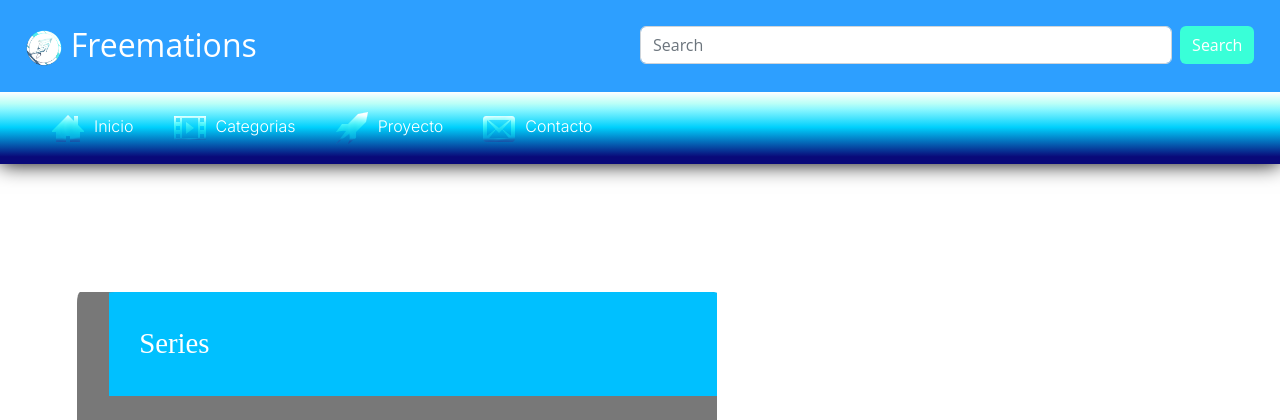
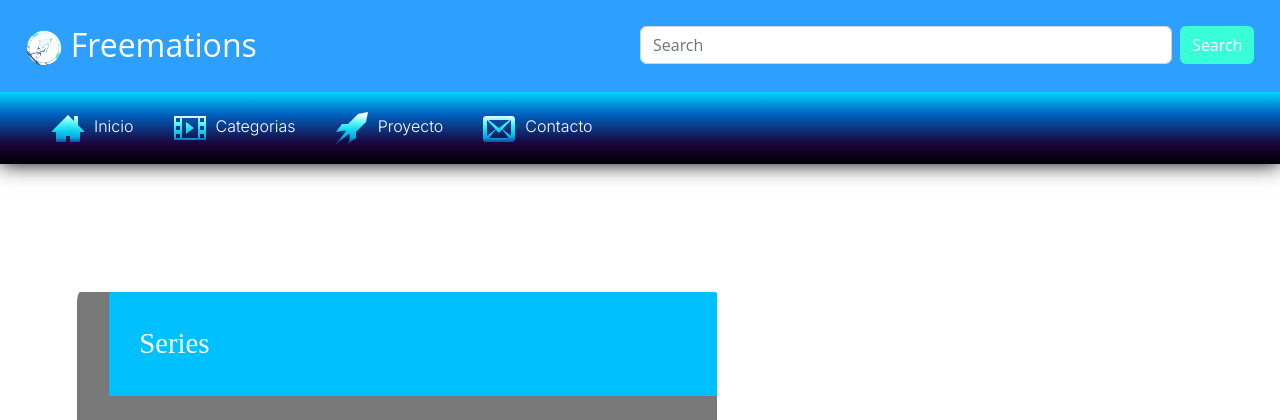
Before and after one commit to Freemations/Freemations, a PHP site: page / in a window 1280 px wide. Shown: the top 420 px of the page. Run offline with PHP 8.4, Linux system fonts and the light colour scheme.

Commit message:
Update estilos.css

```diff
--- a/CSS/estilos.css
+++ b/CSS/estilos.css
@@ -84,11 +84,11 @@ header.menu {
 
 	width:100%;
 	margin:0px;
-	background: rgb(9,9,121);
-	background: -moz-linear-gradient(0deg, rgba(9,9,121,1) 10%, rgba(0,208,252,1) 51%, rgba(140,247,255,1) 76%, rgba(186,255,247,1) 84%, rgba(255,255,255,1) 100%);
-	background: -webkit-linear-gradient(0deg, rgba(9,9,121,1) 10%, rgba(0,208,252,1) 51%, rgba(140,247,255,1) 76%, rgba(186,255,247,1) 84%, rgba(255,255,255,1) 100%);
-	background: linear-gradient(0deg, rgba(9,9,121,1) 10%, rgba(0,208,252,1) 51%, rgba(140,247,255,1) 76%, rgba(186,255,247,1) 84%, rgba(255,255,255,1) 100%);
-	filter: progid:DXImageTransform.Microsoft.gradient(startColorstr="#090979",endColorstr="#ffffff",GradientType=1); ;
+	background: rgb(0,0,0);
+	background: -moz-linear-gradient(0deg, rgba(0,0,0,1) 0%, rgba(27,4,59,1) 28%, rgba(0,97,191,1) 69%, rgba(0,211,255,1) 100%);
+	background: -webkit-linear-gradient(0deg, rgba(0,0,0,1) 0%, rgba(27,4,59,1) 28%, rgba(0,97,191,1) 69%, rgba(0,211,255,1) 100%);
+	background: linear-gradient(0deg, rgba(0,0,0,1) 0%, rgba(27,4,59,1) 28%, rgba(0,97,191,1) 69%, rgba(0,211,255,1) 100%);
+	filter: progid:DXImageTransform.Microsoft.gradient(startColorstr="#000000",endColorstr="#00d3ff",GradientType=1);
 	font-family: 'Baloo Tamma 2', cursive;
 	box-shadow: 0px 0px 20px #000;
 
@@ -141,11 +141,6 @@ header nav ul li img {
 header nav ul li a:hover {
 
 	content:'';
-	background: rgb(0,0,0);
-	background: -moz-linear-gradient(0deg, rgba(0,0,0,1) 0%, rgba(27,4,59,1) 28%, rgba(0,97,191,1) 69%, rgba(0,211,255,1) 100%);
-	background: -webkit-linear-gradient(0deg, rgba(0,0,0,1) 0%, rgba(27,4,59,1) 28%, rgba(0,97,191,1) 69%, rgba(0,211,255,1) 100%);
-	background: linear-gradient(0deg, rgba(0,0,0,1) 0%, rgba(27,4,59,1) 28%, rgba(0,97,191,1) 69%, rgba(0,211,255,1) 100%);
-	filter: progid:DXImageTransform.Microsoft.gradient(startColorstr="#000000",endColorstr="#00d3ff",GradientType=1);
   	transition:1s;
 
 }
```
